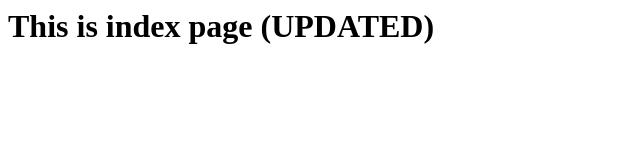
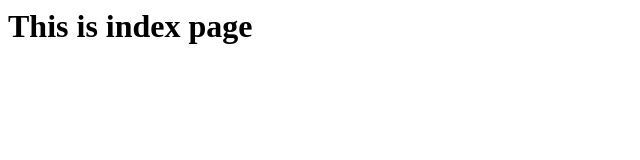
Before and after one commit to rohitw750/jenkins-CICD-pipeline, a plain HTML site: page index.html in a window 1280 px wide. Shown: the whole page, without its empty margins (0-640 px from the left). Drawn offline with Linux system fonts and the light colour scheme.

Commit message:
back to normal

```diff
--- a/index.html
+++ b/index.html
@@ -1 +1 @@
-<h1>This is index page   (UPDATED) </h1>
+<h1>This is index page</h1>
```
